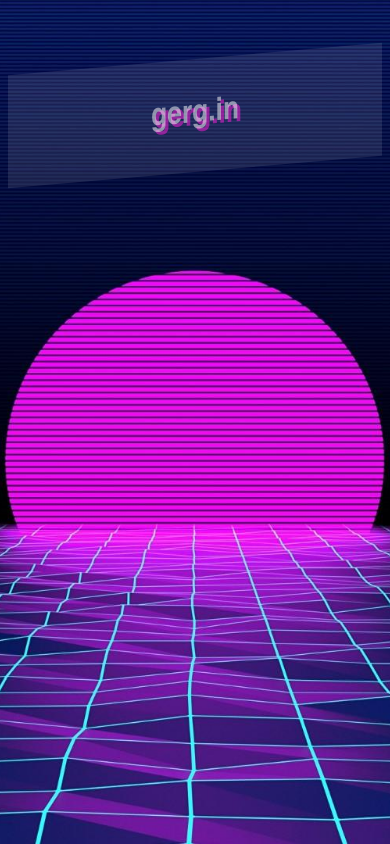
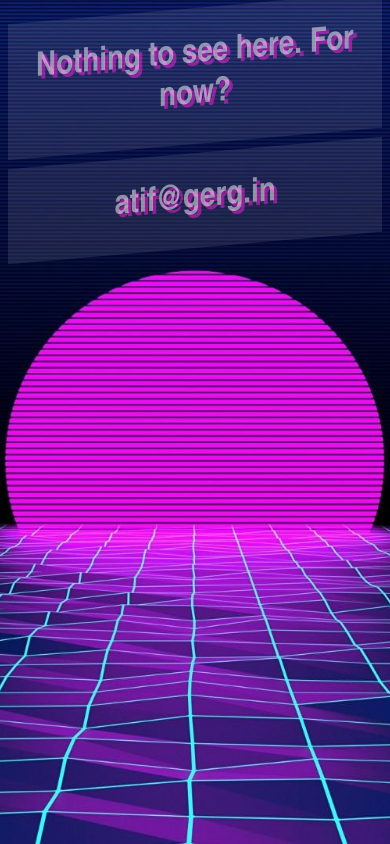
Before and after one commit to atifimal/gerg-in, a plain HTML site: page public/index.html in a window 390 px wide. Drawn offline with Linux system fonts and the light colour scheme.

Commit message:
Format, changed info and some responsive css

```diff
--- a/public/assets/css/style.css
+++ b/public/assets/css/style.css
@@ -7,11 +7,12 @@ body {
 }
 
 .page-heading {
-    margin: 7vh 0;
+    margin: 1vh 0;
     transform: skewY(-5deg);
+    font-size: 2vh;
     text-align: center;
     color: rgba(255,255,255,0.5);
-    text-shadow: 3px 3px rgb(255 31 220 / 50%);
+    text-shadow: .4vh .4vh rgb(255 31 220 / 50%);
     background: rgba(255, 255, 255, 0.1);
-    padding: 1rem 2rem;
+    padding: .5vh 1vh;
 }
--- a/public/index.html
+++ b/public/index.html
@@ -1,14 +1,22 @@
 <!DOCTYPE html>
 <html>
+
 <head>
   <meta charset="utf-8">
   <meta name="viewport" content="width=device-width, initial-scale=1">
   <title>gerg.in</title>
   <link rel="stylesheet" href="assets/css/style.css">
 </head>
+
 <body>
   <div class="page-heading">
-      <h1>gerg.in</h1>
+    <h1>Nothing to see here. For now?
+    </h1>
+  </div>
+  <div class="page-heading">
+    <h1>atif@gerg.in
+    </h1>
   </div>
 </body>
+
 </html>
```
Lines whose indentation alone changed are shown as unchanged.
